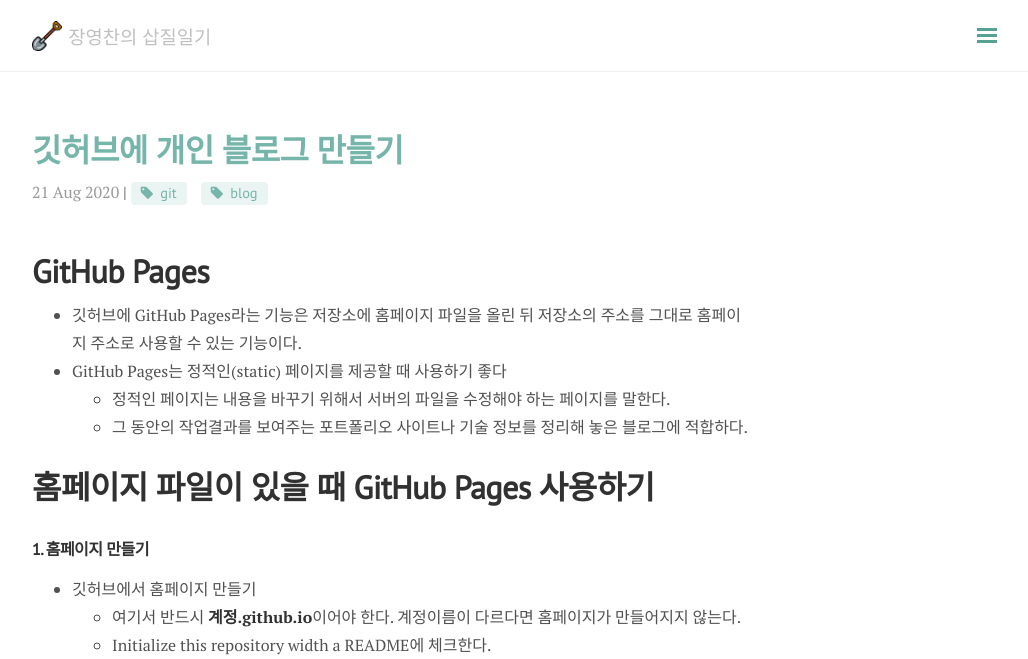
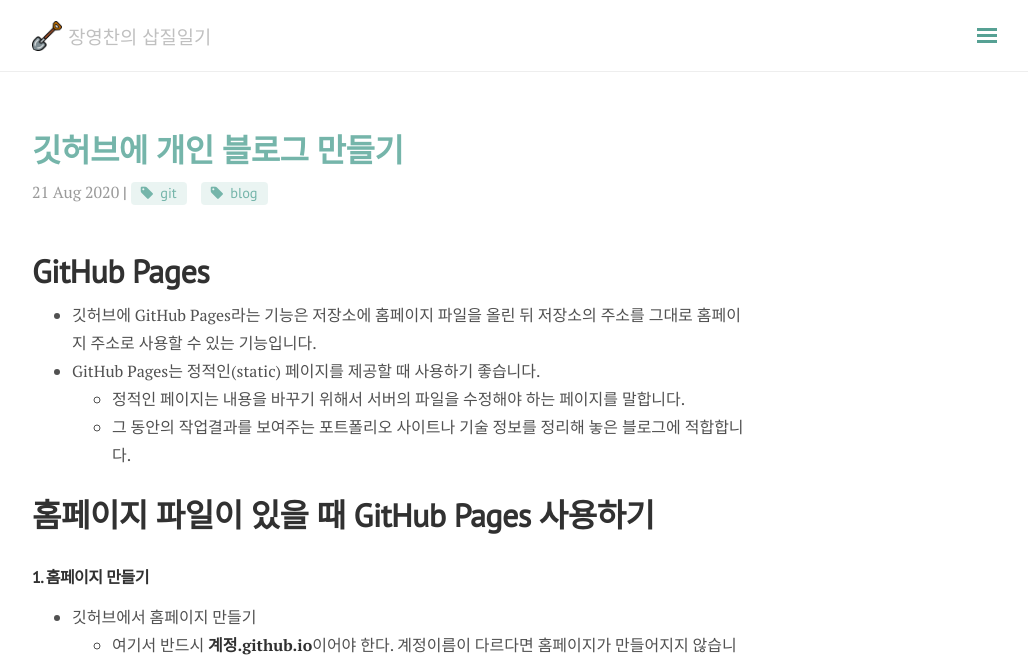
Before and after one commit to YoungchanChang/YoungchanChang.github.io, a Jekyll site: the page built from _posts/Git/2020-08-21-Git-blog-make.md, in a window 1280 px wide and 1400 px high, cut to the strip 0-659 px from the top of the window. Shown: the whole strip, without its empty margins (248-1276 px from the left). Built offline with Jekyll 4.4.1, drawn with Linux system fonts in a browser that asks for light colours; nearby versions of some CDN libraries; comment, search, counter and statistics services are not loaded; some of the changed text lies outside the part shown.

Commit message:
오타 수정

```diff
--- a/_posts/Git/2020-08-21-Git-blog-make.md
+++ b/_posts/Git/2020-08-21-Git-blog-make.md
@@ -1,25 +1,25 @@
 ---
 layout: post
 title: 깃허브에 개인 블로그 만들기
-category: GIT
+category: Git
 tags: [git, blog]
 comments: true
 ---
 
 # GitHub Pages
 
-- 깃허브에 GitHub Pages라는 기능은 저장소에 홈페이지 파일을 올린 뒤 저장소의 주소를 그대로 홈페이지 주소로 사용할 수 있는 기능이다.
-- GitHub Pages는 정적인(static) 페이지를 제공할 때 사용하기 좋다
-    - 정적인 페이지는 내용을 바꾸기 위해서 서버의 파일을 수정해야 하는 페이지를 말한다.
-    - 그 동안의 작업결과를 보여주는 포트폴리오 사이트나 기술 정보를 정리해 놓은 블로그에 적합하다.
+- 깃허브에 GitHub Pages라는 기능은 저장소에 홈페이지 파일을 올린 뒤 저장소의 주소를 그대로 홈페이지 주소로 사용할 수 있는 기능입니다.
+- GitHub Pages는 정적인(static) 페이지를 제공할 때 사용하기 좋습니다.
+    - 정적인 페이지는 내용을 바꾸기 위해서 서버의 파일을 수정해야 하는 페이지를 말합니다.
+    - 그 동안의 작업결과를 보여주는 포트폴리오 사이트나 기술 정보를 정리해 놓은 블로그에 적합합니다.
 
 # 홈페이지 파일이 있을 때 GitHub Pages 사용하기
 
 ### 1. 홈페이지 만들기
 
 - 깃허브에서 홈페이지 만들기
-    - 여기서 반드시 **계정.github.io**이어야 한다. 계정이름이 다르다면 홈페이지가 만들어지지 않는다.
-    - Initialize this repository width a README에 체크한다.
+    - 여기서 반드시 **계정.github.io**이어야 한다. 계정이름이 다르다면 홈페이지가 만들어지지 않습니다.
+    - Initialize this repository width a README에 체크합니다.
 
 <center>
 <figure>
@@ -28,7 +28,7 @@
 </figure>
 </center>
 
-- 루트 디렉터리에 index.html파일을 생성해서 `hello world!`를 입력해본다.
+- 루트 디렉터리에 index.html파일을 생성해서 `hello world!`를 입력해봅니다.
 <center>
 <figure>
 <img src="https://imgur.com/k55rfY0.png" alt="views">
@@ -36,11 +36,11 @@
 </figure>
 </center>
 
-- 계정.github.io 주소로 들어가면 내 홈페이지가 잘 나오는 것을 볼 수 있다.
+- 계정.github.io 주소로 들어가면 내 홈페이지가 잘 나오는 것을 볼 수 있습니다.
 
 ### 2. 템플릿 다운받기
 
-- 구글에 `web free template`로 검색해서 원하는 템플릿을 다운받는다.
+- 구글에 `web free template`로 검색해서 원하는 템플릿을 다운받습니다.
 
 ### 3. 템플릿 올리기
 
```
Also changed, not shown: _posts/Git/2020-08-20-Git-blog-theme.md (+2 -4 lines).
